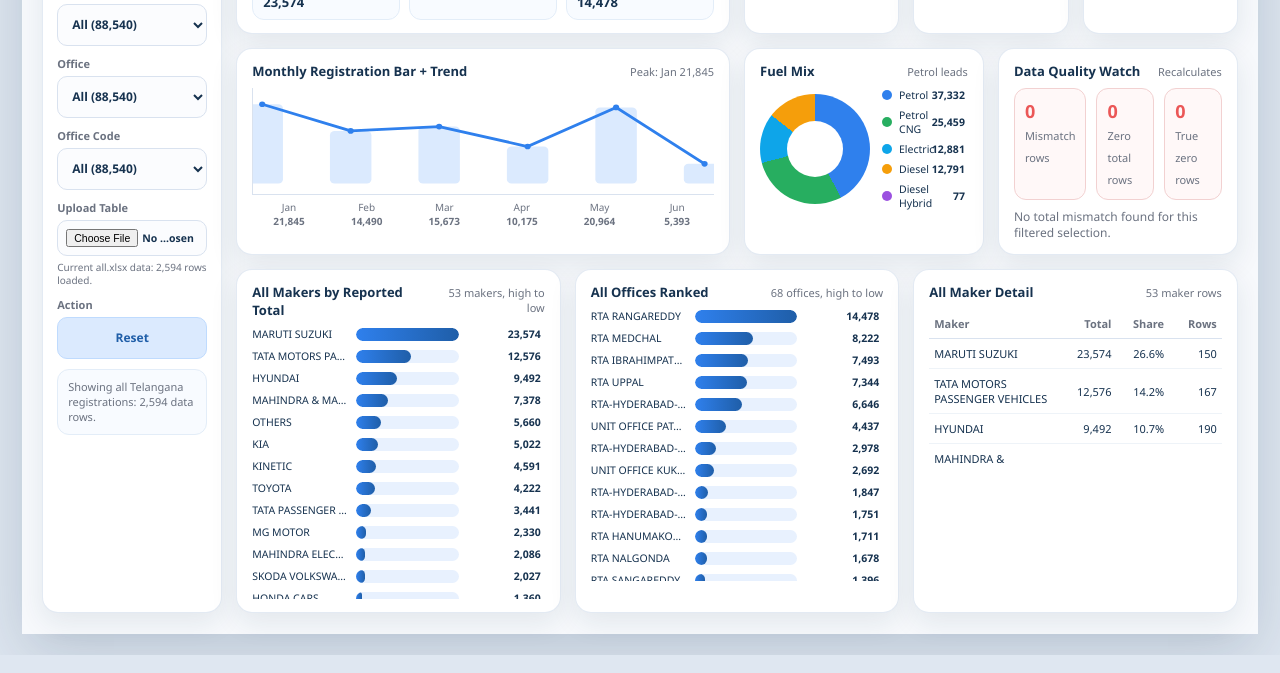
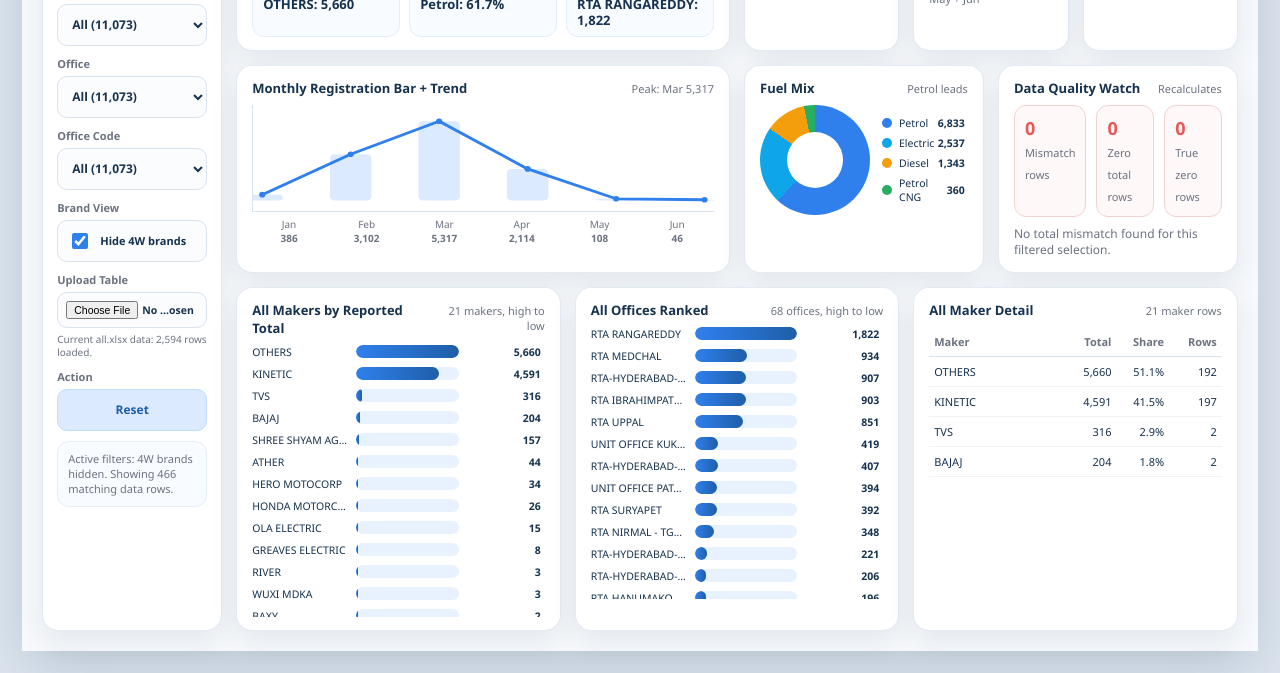
Before and after one commit to anilkumarchinku/cyepro-rta-dashboard-2026, a website: page outputs/telangana_analysis/PowerBI_Build_Pack/Dashboard_Single_Screen_Mockup.html in a window 1280 px wide. Shown: the part 236-909 px from the top of the page. Drawn offline with Linux system fonts and the light colour scheme.

Commit message:
Hide four-wheeler brands by default

```diff
--- a/outputs/telangana_analysis/PowerBI_Build_Pack/Dashboard_Single_Screen_Mockup.html
+++ b/outputs/telangana_analysis/PowerBI_Build_Pack/Dashboard_Single_Screen_Mockup.html
@@ -171,6 +171,26 @@
 
   .slicer-meta strong {
     color: var(--ink);
+  }
+
+  .checkbox-row {
+    min-height: 42px;
+    display: flex;
+    align-items: center;
+    gap: 9px;
+    padding: 8px 10px;
+    border: 1px solid var(--line);
+    border-radius: 10px;
+    background: #fbfcfe;
+    color: var(--ink);
+    font-size: 11px;
+    font-weight: 750;
+  }
+
+  .checkbox-row input {
+    width: 16px;
+    height: 16px;
+    accent-color: var(--accent);
   }
 
   .filter-summary {
@@ -705,6 +725,7 @@
         <div class="slicer-box"><label>Maker<select id="makerFilter"><option value="">All</option></select></label></div>
         <div class="slicer-box"><label>Office<select id="officeFilter"><option value="">All</option></select></label></div>
         <div class="slicer-box"><label>Office Code<select id="officeCodeFilter"><option value="">All</option></select></label></div>
+        <div class="slicer-box"><label>Brand View<span class="checkbox-row"><input id="hide4wFilter" type="checkbox" checked /> Hide 4W brands</span></label></div>
         <div class="slicer-box"><label>Upload Table<input id="tableUpload" type="file" accept=".xlsx,.xls,.csv,.tsv,.txt" /></label><div class="file-note" id="fileStatus">Default Telangana data loaded.</div></div>
         <label>Action<button id="resetFilters" type="button">Reset</button></label>
       </div>
@@ -821,6 +842,40 @@
   "default": { accent: "#2f80ed", soft: "#dbeafe", deep: "#1f5ea8", border: "#bfdbfe" },
 };
 const aggregateOffice = "All Vahan4 Running Office";
+const fourWheelerMakers = new Set([
+  "AUDI",
+  "BENTLEY",
+  "BMW",
+  "BYD",
+  "FERRARI",
+  "FORCE MOTORS",
+  "HONDA CARS",
+  "HYUNDAI",
+  "ISUZU",
+  "JAGUAR LAND ROVER",
+  "KIA",
+  "LEXUS",
+  "MAHINDRA & MAHINDRA",
+  "MAHINDRA ELECTRIC",
+  "MARUTI SUZUKI",
+  "MERCEDES-BENZ",
+  "MG MOTOR",
+  "NISSAN",
+  "PORSCHE",
+  "RENAULT",
+  "RENAULT NISSAN",
+  "ROLLS ROYCE",
+  "SKODA VOLKSWAGEN",
+  "STELLANTIS",
+  "TATA MOTORS",
+  "TATA MOTORS PASSENGER VEHICLES",
+  "TATA PASSENGER ELECTRIC MOBILITY",
+  "TESLA",
+  "TOYOTA",
+  "VINFAST",
+  "VOLKSWAGEN",
+  "VOLVO",
+]);
 const builtInDatasets = {
   current: {
     label: "Current all.xlsx data",
@@ -988,6 +1043,7 @@
     maker: el("makerFilter").value,
     office: el("officeFilter").value,
     officeCode: el("officeCodeFilter").value,
+    hide4w: el("hide4wFilter").checked,
   };
 }
 
@@ -997,6 +1053,7 @@
 
 function rowsMatching(f) {
   return wideRows.filter((row) =>
+    (!f.hide4w || !fourWheelerMakers.has(row.Maker)) &&
     (!f.fuel || row["Fuel Type"] === f.fuel) &&
     (!f.maker || row.Maker === f.maker) &&
     (!f.office || row.Office === f.office) &&
@@ -1041,7 +1098,7 @@
 }
 
 function filterOptions(key, filterKey) {
-  return [...new Set(wideRows.map((row) => row[key]).filter(Boolean))]
+  return [...new Set(availableRowsIgnoring(filterKey).map((row) => row[key]).filter(Boolean))]
     .sort((a, b) => String(a).localeCompare(String(b)))
     .map((value) => ({
       value,
@@ -1185,6 +1242,7 @@
   const active = filters
     .map(([key, label, selectId]) => activeFilters()[key] ? `${label}: ${selectedLabel(selectId)}` : "")
     .filter(Boolean);
+  if (f.hide4w) active.unshift("4W brands hidden");
   el("filterSummary").textContent = active.length
     ? `Active filters: ${active.join(" | ")}. Showing ${fmt(rows.length)} matching data rows.`
     : `Showing all Telangana registrations: ${fmt(rows.length)} data rows.`;
@@ -1254,9 +1312,13 @@
   el("topFuel").textContent = topFuel ? `${displayName(topFuel.label)}: ${pct(visualTotal ? topFuel.total / visualTotal : 0)}` : "-";
   el("topOffice").textContent = topOffice ? `${displayName(topOffice.label)}: ${fmt(topOffice.total)}` : "-";
 
-  const selectedText = Object.values(activeFilters()).filter(Boolean).map(displayName).join(" + ") || "all Telangana";
+  const currentFilters = activeFilters();
+  const selectedText = [currentFilters.fuel, currentFilters.maker, currentFilters.office, currentFilters.officeCode]
+    .filter(Boolean)
+    .map(displayName)
+    .join(" + ") || (currentFilters.hide4w ? "Telangana without 4W brands" : "all Telangana");
   el("readFirst").textContent = rows.length
-    ? `For ${selectedText}, reported total is ${fmt(reported)} and Jan-Jun monthly values sum to ${fmt(calculated)}. The source gap is ${fmt(variance)}, with ${fmt(mismatch)} rows needing review.${aggregateRows && !activeFilters().office && !activeFilters().officeCode ? " Office rankings exclude the state aggregate source." : ""}`
+    ? `For ${selectedText}, reported total is ${fmt(reported)} and Jan-Jun monthly values sum to ${fmt(calculated)}. The source gap is ${fmt(variance)}, with ${fmt(mismatch)} rows needing review.${currentFilters.hide4w ? " Four-wheeler brands are hidden." : ""}${aggregateRows && !currentFilters.office && !currentFilters.officeCode ? " Office rankings exclude the state aggregate source." : ""}`
     : "No rows match the current filter combination. Use Reset or choose another available slicer value.";
   el("trendHint").textContent = `Peak: ${monthly.reduce((a, b) => a.value > b.value ? a : b).month} ${fmt(Math.max(...monthly.map((m) => m.value)))}`;
   el("fuelHint").textContent = topFuel ? `${displayName(topFuel.label)} leads` : "No data";
@@ -1278,6 +1340,7 @@
 
 function clearFilters() {
   ["fuelFilter", "makerFilter", "officeFilter", "officeCodeFilter"].forEach((id) => el(id).value = "");
+  el("hide4wFilter").checked = true;
 }
 
 function setDatasetButtons(activeKey) {
@@ -1347,7 +1410,7 @@
 async function init() {
   try {
     await loadBuiltInDataset("current");
-    ["fuelFilter", "makerFilter", "officeFilter", "officeCodeFilter"].forEach((id) => {
+    ["fuelFilter", "makerFilter", "officeFilter", "officeCodeFilter", "hide4wFilter"].forEach((id) => {
       el(id).addEventListener("change", updateDashboard);
     });
     el("resetFilters").addEventListener("click", () => {
```
Also changed, not shown: 1 other file.
